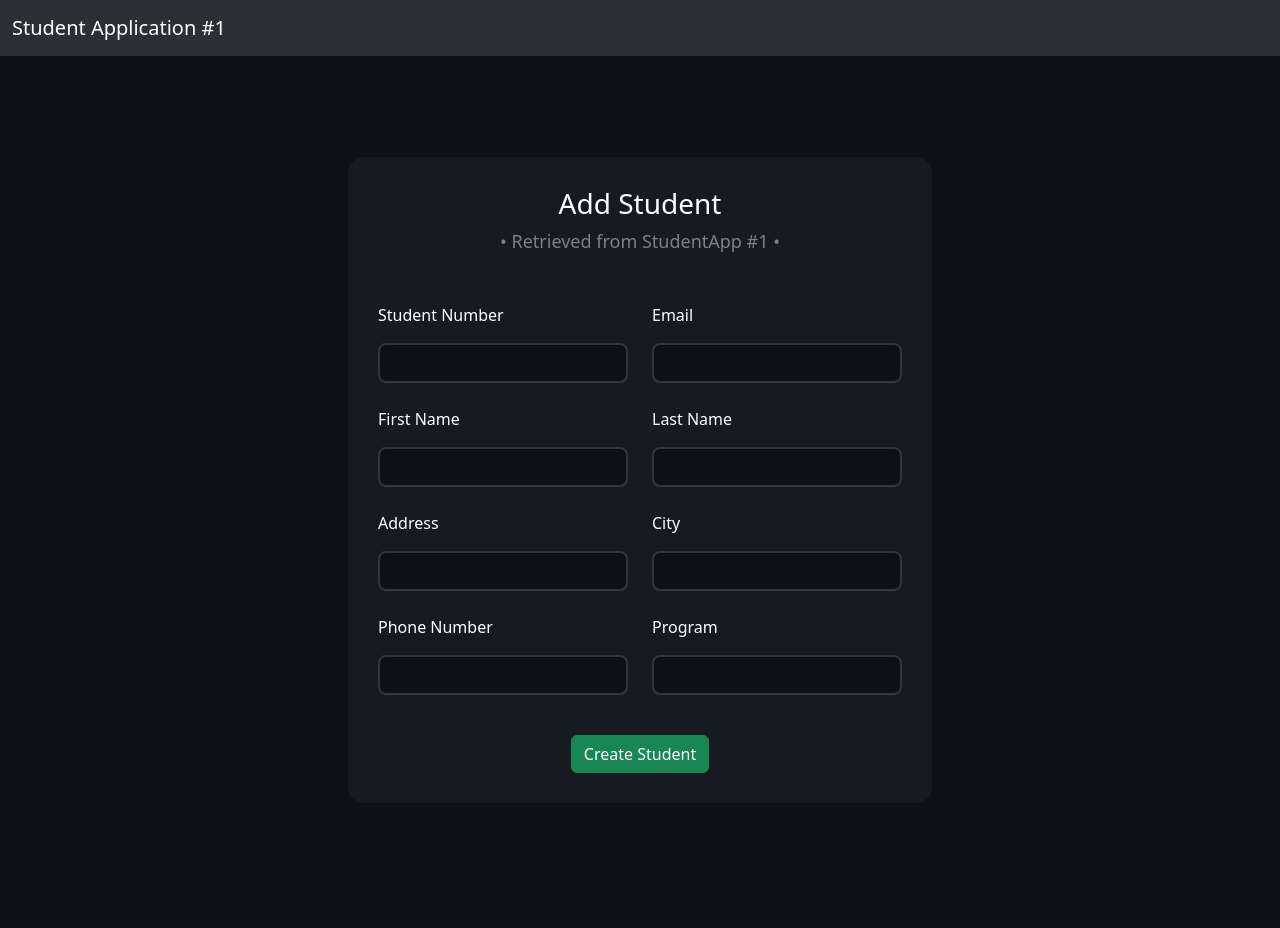
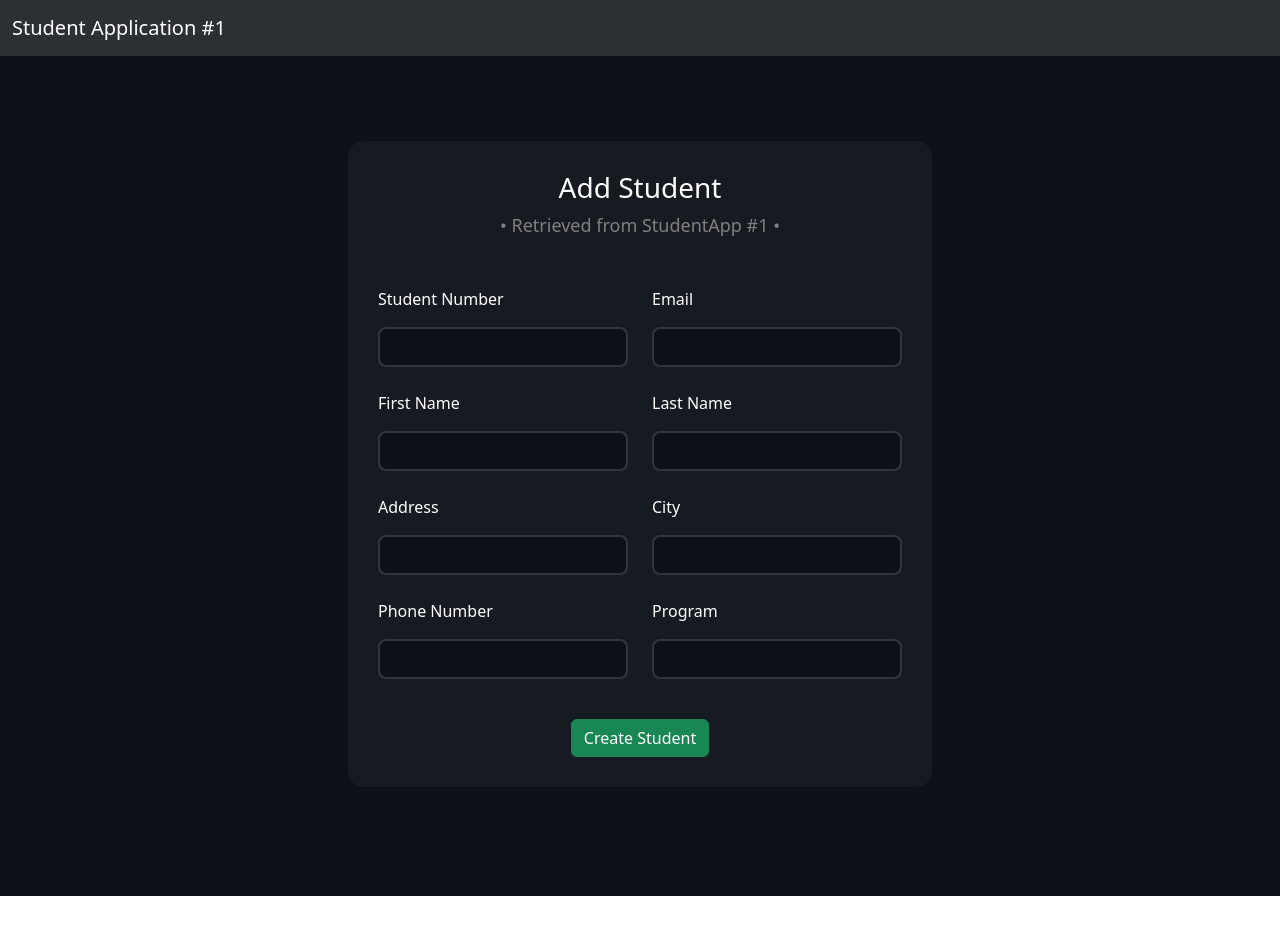
Before and after one commit to dilshanliyanage1000/StudentApp1, a React app: page / in a window 1280 px wide. After the commit the page ends 896 px from the top, so only its background shows below. Built offline with nearby package versions, Linux system fonts and the light colour scheme.

Commit message:
Updated files

```diff
--- a/src/views/AddStudent.jsx
+++ b/src/views/AddStudent.jsx
@@ -6,7 +6,7 @@ function AddStudent() {
 
         <div className='app'>
 
-            <main className="app container text-center" style={{ marginTop : "5rem", marginBottom: "3rem" }}>
+            <main className="app container text-center" style={{ marginTop : "4rem", marginBottom: "2rem" }}>
 
                 <div className="m-0 border-0 dark-bg rounded-4">
 
```
